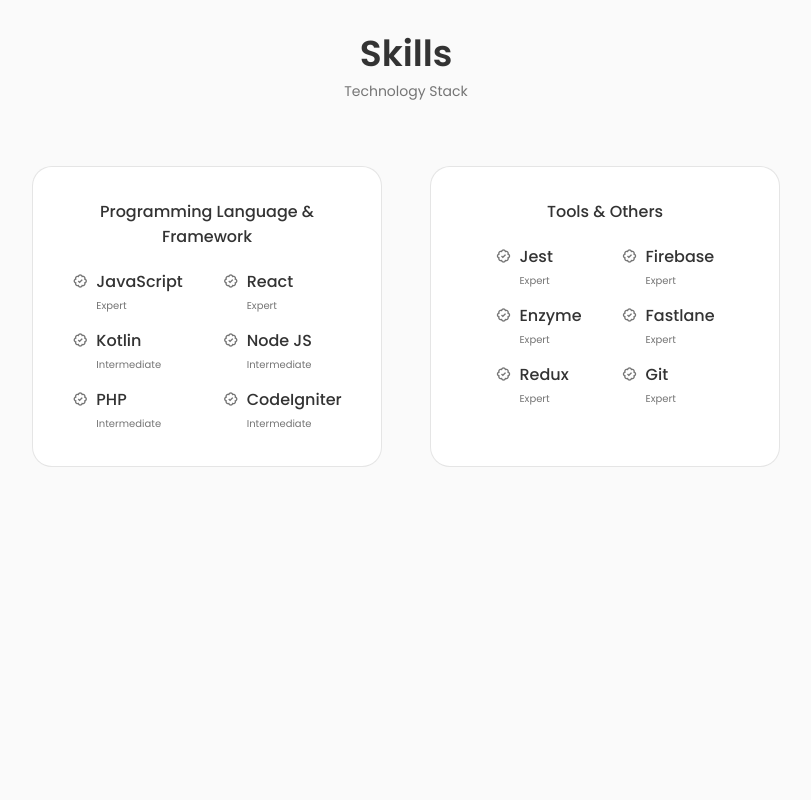
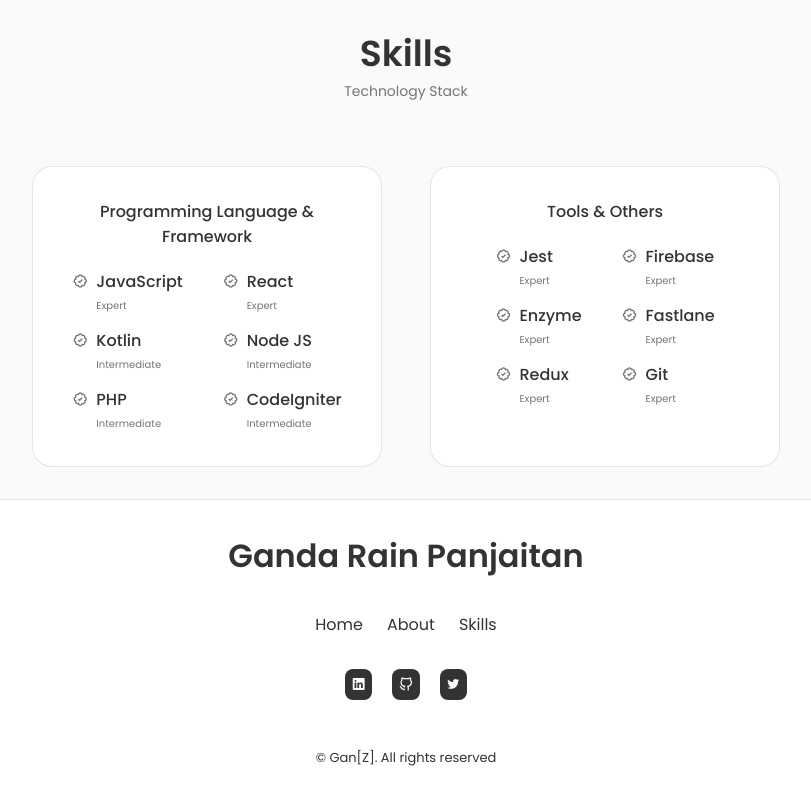
Before and after one commit to gandarain/gandarainpanjaitan, a Next.js app: page / in a window 1280 px wide. Shown: the part 1286-2086 px from the top of the page, without its empty margins (234-1045 px from the left). Before the commit the page ends 1785 px from the top, so only its background shows below. Built offline with nearby package versions, Linux system fonts and the light colour scheme.

Commit message:
footer component

```diff
--- /dev/null
+++ b/src/components/footer/Footer.jsx
@@ -0,0 +1,46 @@
+import React from "react";
+
+import constants from "@/constants";
+import styles from "./footer.module.css"
+
+const {
+  home_content: {
+    social_media
+  }
+} = constants;
+
+const Footer = () => (
+  <footer className={styles.footer}>
+    <div className={`${styles.footer__container} container`}>
+      <h1 className={styles.footer__title}>Ganda Rain Panjaitan</h1>
+      <ul className={styles.footer__list}>
+        <li>
+          <a href="#home" className={styles.footer__link}>Home</a>
+        </li>
+        <li>
+          <a href="#about" className={styles.footer__link}>About</a>
+        </li>
+        <li>
+          <a href="#skills" className={styles.footer__link}>Skills</a>
+        </li>
+      </ul>
+      <div className={styles.footer__social}>
+        {social_media.map((item, index) => (
+          <a
+            key={index}
+            href={item.link}
+            className={styles.footer__social__link}
+            target="_blank"
+          >
+            <i className={`uil uil-${item.icon}`} />
+          </a>
+      ))}
+      </div>
+      <span className={styles.footer__copy}>
+        &#169; Gan[Z]. All rights reserved
+      </span>
+    </div>
+  </footer>
+)
+
+export default Footer
--- /dev/null
+++ b/src/components/footer/footer.module.css
@@ -0,0 +1,66 @@
+.footer {
+  background-color: var(--container-color);
+  border-top: 1px solid rgba(0, 0, 0, 0.1);
+}
+
+.footer__container {
+  padding: 2rem 0 2rem;
+}
+
+.footer__title,
+.footer__link {
+  color: var(--title-color);
+}
+
+.footer__title {
+  text-align: center;
+  margin-bottom: var(--mb-2);
+}
+
+.footer__link:hover {
+  color: var(--title-color-dark);
+}
+
+.footer__list {
+  display: flex;
+  justify-content: center;
+  column-gap: 1.5rem;
+  margin-bottom: var(--mb-2);
+}
+
+.footer__social {
+  display: flex;
+  justify-content: center;
+  column-gap: 1.25rem;
+}
+
+.footer__social__link {
+  background-color: var(--title-color);
+  color: var(--container-color);
+  font-size: 0.9rem;
+  padding: 0.3rem 0.4rem;
+  border-radius: 0.5rem;
+  display: inline-flex;
+}
+
+.footer__social__link:hover {
+  background-color: var(--title-color-dark);
+}
+
+.footer__copy {
+  display: block;
+  margin-top: 3rem;
+  color: var(--title-color);
+  text-align: center;
+  font-size: var(--smaller-font-size);
+}
+
+/* Breakpoints */
+/* For large device */
+@media screen and (max-width: 992px) {
+  .footer__social__link {
+    padding: 0.25rem 0.35rem;
+    border-radius: 0.25rem;
+    font-size: 1rem;
+  }
+}
--- a/src/pages/index.js
+++ b/src/pages/index.js
@@ -2,6 +2,7 @@
 import Home from "@/components/home/Home"
 import About from "@/components/about/About"
 import Skills from "@/components/skills/Skills"
+import Footer from "@/components/footer/Footer"
 
 export default function Container() {
   return (
@@ -11,6 +12,7 @@
         <Home />
         <About />
         <Skills />
+        <Footer />
       </main>
     </>
   )
```
Also changed, not shown: src/constants/about-content.js (indentation only).
